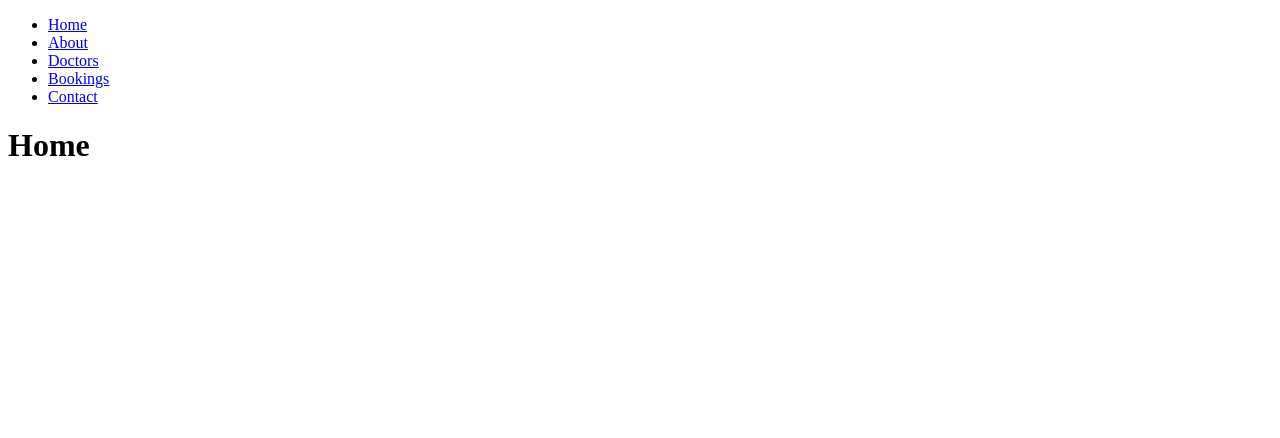
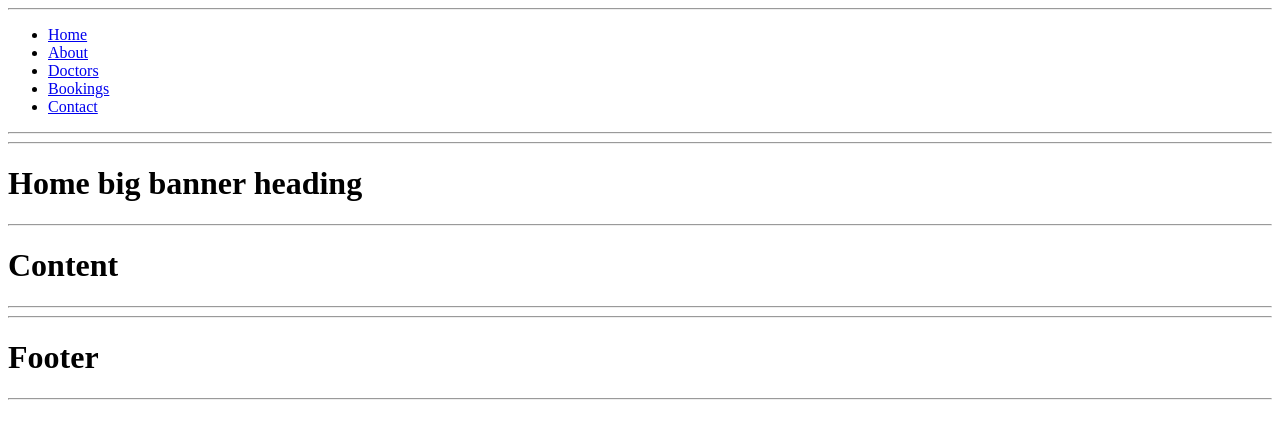
Before and after one commit to marlonmoreira000/clinic-concierge-app-frontend, a React (Vite) app: page / in a window 1280 px wide. Shown: the top 438 px of the page. Built offline with nearby package versions, Linux system fonts and the light colour scheme.

Commit message:
add basic page architecture

```diff
--- a/src/components/App.jsx
+++ b/src/components/App.jsx
@@ -5,6 +5,7 @@ import About from "./pages/About";
 import Doctors from "./pages/Doctors";
 import Bookings from "./pages/Bookings";
 import Contact from "./pages/Contact";
+import Footer from "./Footer";
 
 const App = () => {
   return (
@@ -17,6 +18,7 @@ const App = () => {
         <Route path="/bookings" element={<Bookings />} />
         <Route path="/contact" element={<Contact />} />
       </Routes>
+      <Footer/>
     </BrowserRouter>
   );
 }
--- /dev/null
+++ b/src/components/Footer.jsx
@@ -0,0 +1,13 @@
+const Footer = () => {
+    return (
+      <>
+        <hr />
+        <footer>
+          <h1>Footer</h1>
+        </footer>
+        <hr />
+      </>
+    );
+}
+
+export default Footer
--- a/src/components/Nav.jsx
+++ b/src/components/Nav.jsx
@@ -1,7 +1,9 @@
 import { Link } from "react-router-dom";
 
 const Nav = () => {
-    return (
+  return (
+    <>
+      <hr />
       <nav>
         <ul>
           <li>
@@ -21,7 +23,9 @@ const Nav = () => {
           </li>
         </ul>
       </nav>
-    );
+      <hr />
+    </>
+  );
 }
 
 export default Nav
--- a/src/components/pages/About.jsx
+++ b/src/components/pages/About.jsx
@@ -1,9 +1,13 @@
 const About = () => {
     return (
-        <>
-            <h1>About</h1>
-        </>
-    )
+      <>
+        <hr />
+        <h1>About banner heading</h1>
+        <hr />
+        <h1>Content</h1>
+        <hr />
+      </>
+    );
 }
 
 export default About
--- a/src/components/pages/Bookings.jsx
+++ b/src/components/pages/Bookings.jsx
@@ -1,9 +1,13 @@
 const Bookings = () => {
     return (
-        <>
-            <h1>Bookings</h1>
-        </>
-    )
+      <>
+        <hr />
+        <h1>Bookings banner heading</h1>
+        <hr />
+        <h1>Content</h1>
+        <hr />
+      </>
+    );
 }
 
 export default Bookings
--- a/src/components/pages/Contact.jsx
+++ b/src/components/pages/Contact.jsx
@@ -1,9 +1,13 @@
 const Contact = () => {
     return (
-        <>
-            <h1>Contact</h1>
-        </>
-    )
+      <>
+        <hr />
+        <h1>Contact banner heading</h1>
+        <hr />
+        <h1>Content</h1>
+        <hr />
+      </>
+    );
 }
 
 export default Contact
--- a/src/components/pages/Doctors.jsx
+++ b/src/components/pages/Doctors.jsx
@@ -1,9 +1,13 @@
 const Doctors = () => {
     return (
-        <>
-            <h1>Doctors</h1>
-        </>
-    )
+      <>
+        <hr />
+        <h1>Doctors banner heading</h1>
+        <hr />
+        <h1>Content</h1>
+        <hr />
+      </>
+    );
 }
 
 export default Doctors
--- a/src/components/pages/Home.jsx
+++ b/src/components/pages/Home.jsx
@@ -1,7 +1,11 @@
 const Home = () => {
     return (
         <>
-            <h1>Home</h1>
+            <hr />
+            <h1>Home big banner heading</h1>
+            <hr />
+            <h1>Content</h1>
+            <hr />
         </>
     )
 }
```
